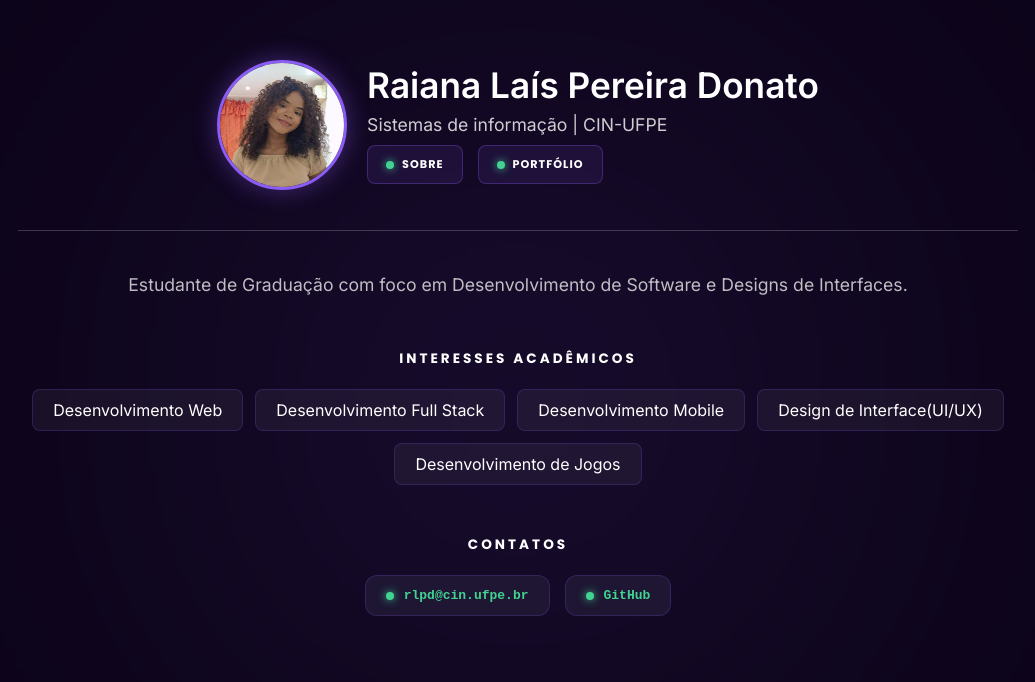
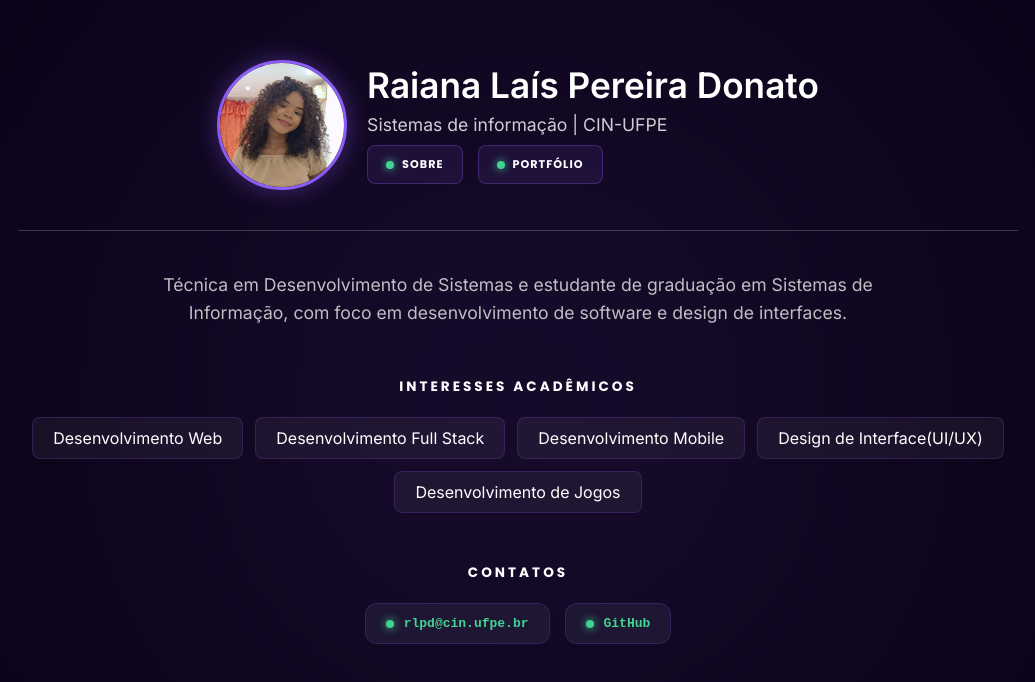
Before and after one commit to raianalais/portfolio-react-cin, a React (Vite) app: page / in a window 1280 px wide. Shown: the top 682 px of the page, without its empty margins (122-1157 px from the left). Built offline with nearby package versions, Linux system fonts and the light colour scheme.

Commit message:
docs: atualização das informações e textos da home

```diff
--- a/src/pages/Home.jsx
+++ b/src/pages/Home.jsx
@@ -9,7 +9,7 @@ import { Link } from 'react-router-dom';
 function Home() {
     const dados = {
         nomeCompleto: "Raiana Laís Pereira Donato",
-        apresentacao: "Estudante de Graduação com foco em Desenvolvimento de Software e Designs de Interfaces.",
+        apresentacao: "Técnica em Desenvolvimento de Sistemas e estudante de graduação em Sistemas de Informação, com foco em desenvolvimento de software e design de interfaces.",
         instituicao: "CIN-UFPE",
         curso: "Sistemas de informação",
         interesses: [
```
